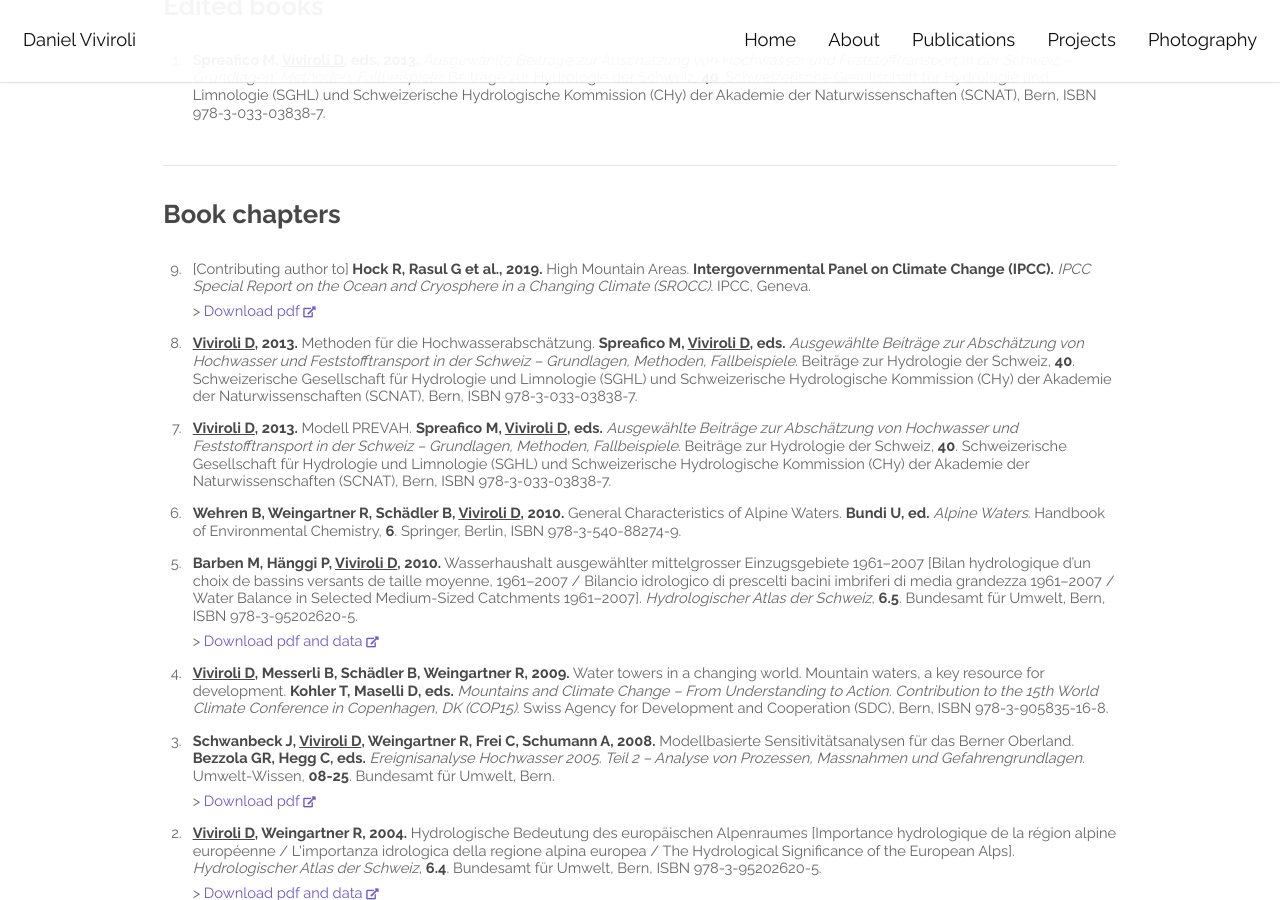
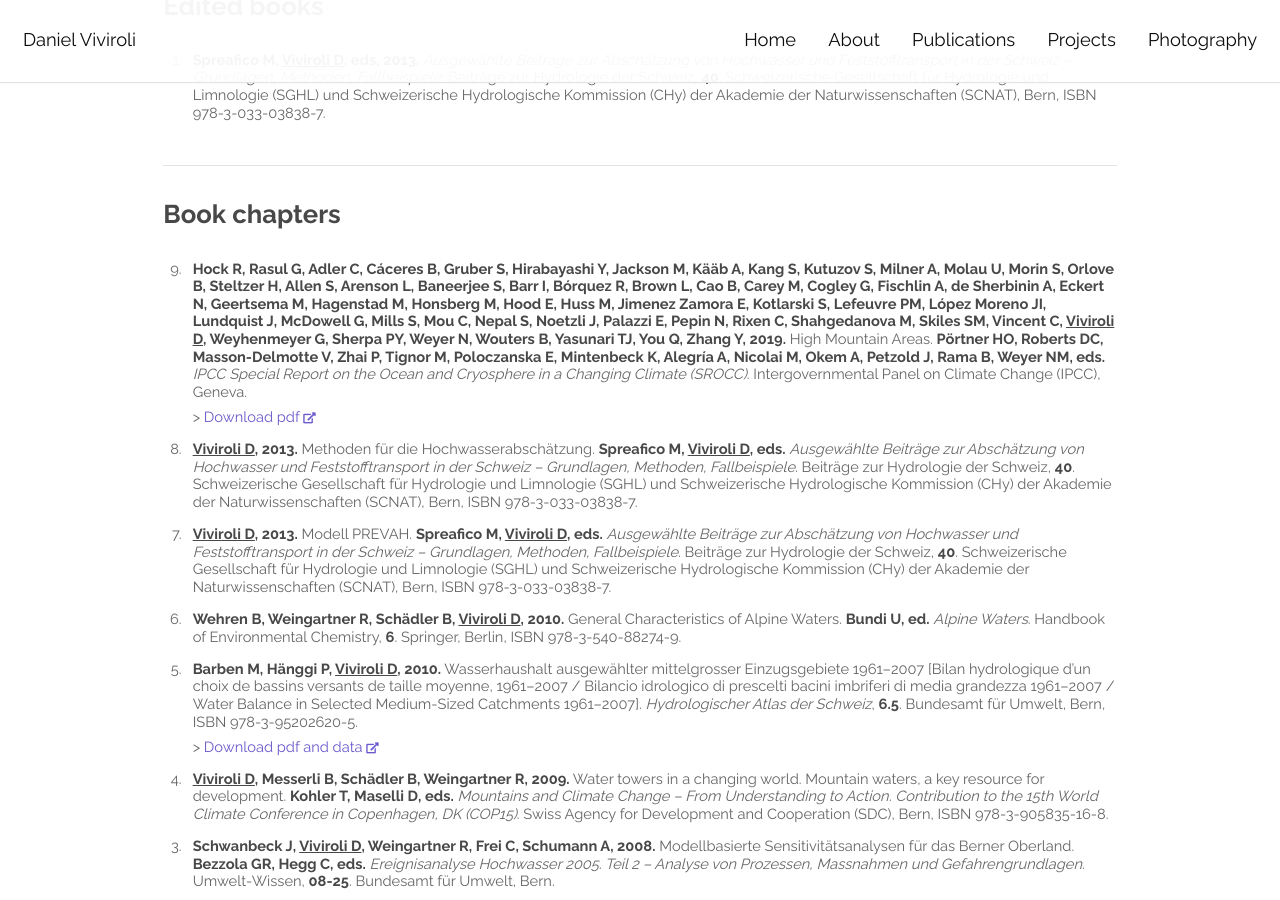
Before and after one commit to katarenamatos/katarenamatos.github.io, a Jekyll site: the page built from publications.html, in a window 1280 px wide and 900 px high, scrolled down 3879 px. Built offline with Jekyll 4.4.1, drawn with Linux system fonts in a browser that asks for light colours; some web fonts are replaced.

Commit message:
publication update

```diff
--- a/_data/publications_book-chapters.yml
+++ b/_data/publications_book-chapters.yml
@@ -1,9 +1,9 @@
-- authors: "</b>[Contributing author to]<b> Hock R, Rasul G et al."
+- authors: "Hock R, Rasul G, Adler C, Cáceres B, Gruber S, Hirabayashi Y, Jackson M, Kääb A, Kang S, Kutuzov S, Milner A, Molau U, Morin S, Orlove B, Steltzer H, Allen S, Arenson L, Baneerjee S, Barr I, Bórquez R, Brown L, Cao B, Carey M, Cogley G, Fischlin A, de Sherbinin A, Eckert N, Geertsema M, Hagenstad M, Honsberg M, Hood E, Huss M, Jimenez Zamora E, Kotlarski S, Lefeuvre PM, López Moreno JI, Lundquist J, McDowell G, Mills S, Mou C, Nepal S, Noetzli J, Palazzi E, Pepin N, Rixen C, Shahgedanova M, Skiles SM, Vincent C, Viviroli D, Weyhenmeyer G, Sherpa PY, Weyer N, Wouters B, Yasunari TJ, You Q, Zhang Y"
   year: 2019
   title: High Mountain Areas
-  editors: Intergovernmental Panel on Climate Change (IPCC)
+  editors: Pörtner HO, Roberts DC, Masson-Delmotte V, Zhai P, Tignor M, Poloczanska E, Mintenbeck K, Alegría A, Nicolai M, Okem A, Petzold J, Rama B, Weyer NM, eds
   booktitle: IPCC Special Report on the Ocean and Cryosphere in a Changing Climate (SROCC)
-  publisher: IPCC
+  publisher: Intergovernmental Panel on Climate Change (IPCC)
   place: Geneva
   pdf: https://www.ipcc.ch/srocc/download-report/
   pdf_text: Download pdf
```
